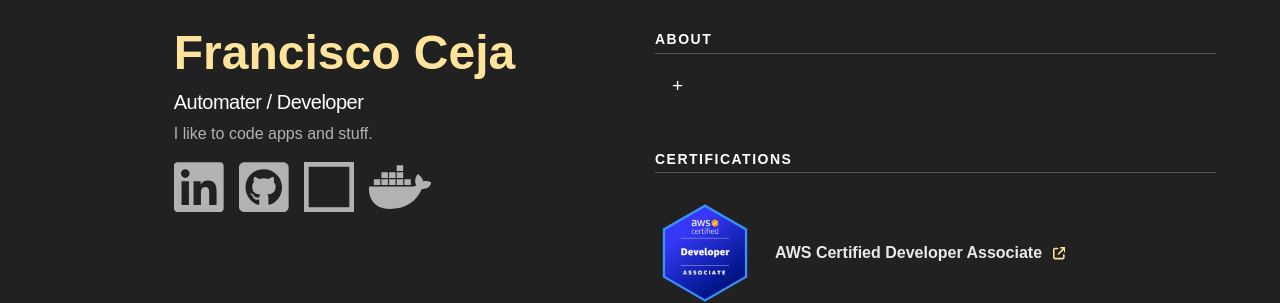
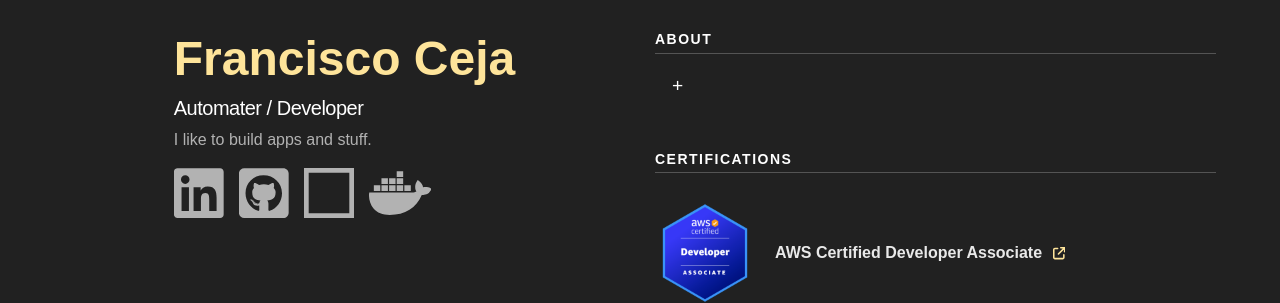
Before and after one commit to fceja/fceja.com_v2, a React (Vite) app: page / in a window 1280 px wide. Shown: the top 303 px of the page. Built offline with nearby package versions, Linux system fonts and the light colour scheme; no server answers.

Commit message:
make header stick on lg dimensions

```diff
--- a/src/scss/components/homePage/semantic/HomeHeader.scss
+++ b/src/scss/components/homePage/semantic/HomeHeader.scss
@@ -5,7 +5,7 @@
 }
 
 @media (max-width: $breakpoint-sm) {
-    .home-header {
+    header.home-header {
         h1 {
             color: rgb(255, 255, 255);
             font-size: 2.25em;
@@ -29,7 +29,7 @@
 @media (min-width: #{$breakpoint-sm}) and (max-width: #{calc(#{$breakpoint-lg} - 1px)
 
 }) {
-    .home-header {
+    header.home-header {
         h1 {
             color: rgb(255, 255, 255);
             font-size: 3em;
@@ -52,7 +52,11 @@
 
 
 @media (min-width: $breakpoint-lg) {
-    .home-header {
+    header.home-header {
+        position: sticky;
+        top: 30px;
+        height: max-content;
+
         h1 {
             color: rgb(255, 255, 255);
             font-size: 3em;
--- a/src/ts/components/homePage/semantic/HomeHeader.tsx
+++ b/src/ts/components/homePage/semantic/HomeHeader.tsx
@@ -7,7 +7,7 @@ const HomeHeader = () => {
             <div className="mx-auto">
                 <h1 id="header-name">Francisco Ceja</h1>
                 <h2>Automater / Developer</h2>
-                <p>I like to code apps and stuff.</p>
+                <p>I like to build apps and stuff.</p>
                 <SocialProfileLinks />
             </div>
         </header>
```
